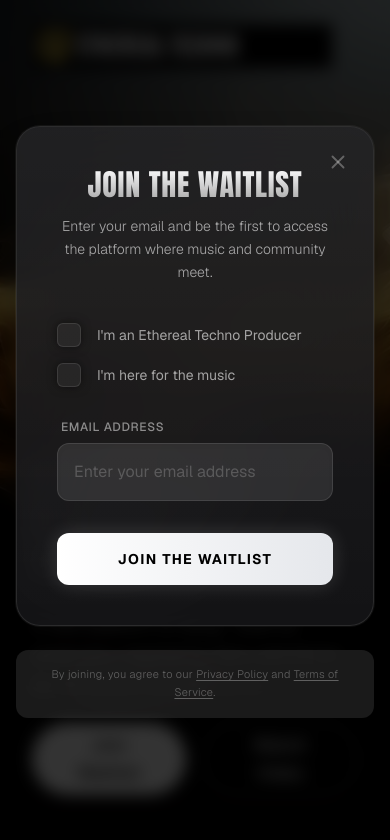
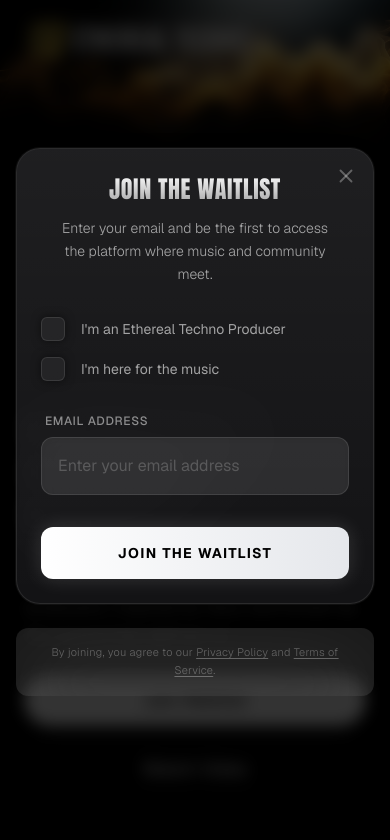
Before and after one commit to joelk9895/et-waitlist, a Next.js app: page / in a window 390 px wide. Both pictures are taken after a click on the button "Join Waitlist". Shown: the top 840 px of the page. Built offline with nearby package versions, Linux system fonts and the light colour scheme.

Commit message:
Made it responsive

```diff
--- a/app/components/BackgroundVideo.tsx
+++ b/app/components/BackgroundVideo.tsx
@@ -1,18 +1,10 @@
 "use client";
 
-import Image from "next/image";
 
 export default function BackgroundVideo() {
     return (
-        <div className="fixed inset-0 -z-10 h-full w-full overflow-hidden bg-black">
-            <Image
-                src="/background.webp"
-                alt="Background"
-                fill
-                priority
-                className="object-cover"
-                quality={90}
-            />
+        <div className="fixed inset-0 -z-10 h-full w-full overflow-hidden">
+            <img src="/background.webp" alt="Background" />
         </div>
     );
 }
--- a/app/components/Header.tsx
+++ b/app/components/Header.tsx
@@ -1,7 +1,6 @@
 "use client";
 
 import Image from "next/image";
-import Link from "next/link";
 import { Anton } from "next/font/google";
 
 const anton = Anton({
@@ -12,9 +11,11 @@ const anton = Anton({
 
 export default function Header() {
     return (
-        <header className="fixed top-0 left-0 right-0 z-50 flex items-center justify-between px-8 py-6 sm:px-12">
+        <header className="fixed top-0 left-0 right-0 z-50 flex items-center justify-between px-6 py-4 sm:px-12 sm:py-6">
             <div className="flex items-center gap-2">
-                <Image src="/logo.svg" alt="Logo" width={300} height={300} />
+                <div className="w-64">
+                    <Image src="/logo.svg" alt="Logo" width={300} height={300} className="w-full h-auto" />
+                </div>
             </div>
 
             {/* Sign In removed for now */}
--- a/app/globals.css
+++ b/app/globals.css
@@ -17,4 +17,5 @@ body {
   background: var(--background);
   color: var(--foreground);
   font-family: var(--font-sans), sans-serif;
+  overflow-x: hidden;
 }
--- a/app/page.tsx
+++ b/app/page.tsx
@@ -14,11 +14,11 @@ export default function Home() {
   const [videoModalOpen, setVideoModalOpen] = useState(false);
 
   return (
-    <main className="relative min-h-screen flex flex-col text-white font-sans overflow-hidden">
+    <main className="relative min-h-screen w-screen flex flex-col text-white font-sans overflow-hidden">
       <BackgroundVideo />
       <Header />
 
-      <section className="flex-1 flex flex-col justify-end px-8 sm:px-12 md:max-w-4xl z-10 pb-12 sm:pb-16">
+      <section className="flex-1 flex flex-col justify-end px-6 sm:px-12 md:max-w-4xl z-10 pb-12 sm:pb-16">
         <div className="space-y-6">
           <motion.h1
             initial={{ opacity: 0, y: 20 }}
@@ -44,17 +44,17 @@ export default function Home() {
             initial={{ opacity: 0, y: 20 }}
             animate={{ opacity: 1, y: 0 }}
             transition={{ delay: 0.4, duration: 0.8 }}
-            className="flex items-center gap-4"
+            className="flex flex-col sm:flex-row items-center gap-4 w-full sm:w-auto"
           >
             <button
               onClick={() => setIsModalOpen(true)}
-              className="bg-white text-black px-8 py-2 rounded-full font-medium text-lg hover:bg-gray-200 transition-all transform hover:scale-105"
+              className="bg-white text-black px-8 py-3 sm:py-2 rounded-full font-medium text-lg hover:bg-gray-200 transition-all transform hover:scale-105 w-full sm:w-auto"
             >
               Join Waitlist
             </button>
             <button
               onClick={() => setVideoModalOpen(true)}
-              className="px-8 py-2 rounded-full font-medium text-lg border border-white/30 text-white hover:bg-white/10 transition-all transform hover:scale-105 flex items-center gap-2"
+              className="px-8 py-3 sm:py-2 rounded-full font-medium text-lg border border-white/30 text-white hover:bg-white/10 transition-all transform hover:scale-105 flex items-center justify-center gap-2 w-full sm:w-auto"
             >
               Watch Video
             </button>
@@ -79,18 +79,18 @@ export default function Home() {
               exit={{ opacity: 0, scale: 0.95 }}
               className="relative flex flex-col items-center max-w-xl w-full"
             >
-              <div className="relative w-full bg-zinc-900/80 border border-white/10 p-10 rounded-3xl shadow-2xl backdrop-blur-2xl overflow-hidden ring-1 ring-white/5">
+              <div className="relative w-full bg-zinc-900/80 border border-white/10 p-6 sm:p-10 rounded-3xl shadow-2xl backdrop-blur-2xl overflow-hidden ring-1 ring-white/5">
                 <div className="absolute inset-0 bg-linear-to-b from-white/5 to-transparent pointer-events-none" />
 
                 <button
                   onClick={() => setIsModalOpen(false)}
-                  className="absolute top-6 right-6 text-white/30 hover:text-white transition-colors z-10"
+                  className="absolute top-4 right-4 sm:top-6 sm:right-6 text-white/30 hover:text-white transition-colors z-10"
                 >
                   <X size={22} />
                 </button>
 
-                <div className="relative text-center mb-10 space-y-3">
-                  <h2 className="text-3xl font-anton uppercase tracking-wide bg-linear-to-b from-white to-white/60 bg-clip-text text-transparent">
+                <div className="relative text-center mb-8 sm:mb-10 space-y-3">
+                  <h2 className="text-2xl sm:text-3xl font-anton uppercase tracking-wide bg-linear-to-b from-white to-white/60 bg-clip-text text-transparent">
                     Join the waitlist
                   </h2>
                   <p className="text-white/60 text-sm leading-relaxed max-w-[280px] mx-auto font-light">
```
Also changed, not shown: public/background.webp, public/logo.svg.
